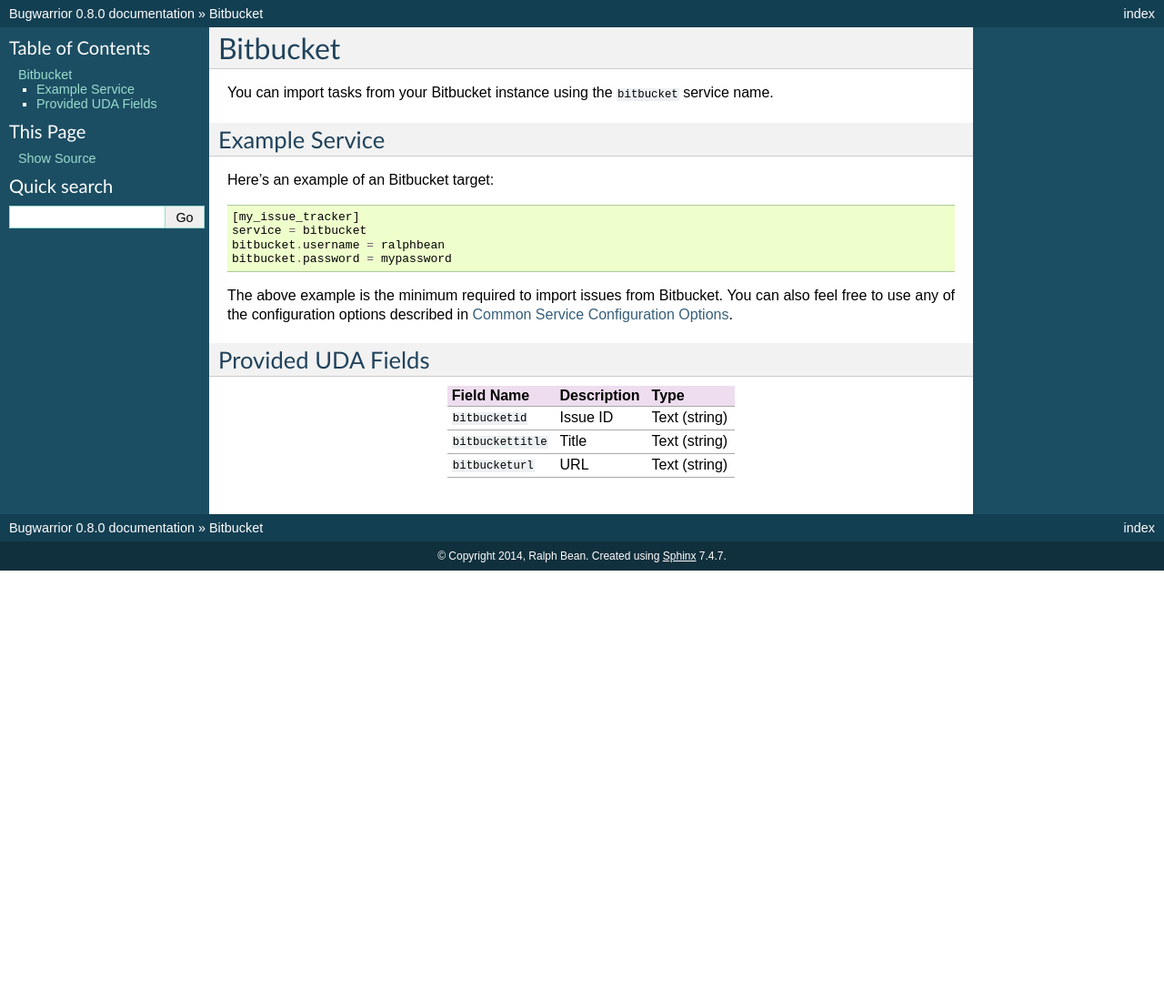
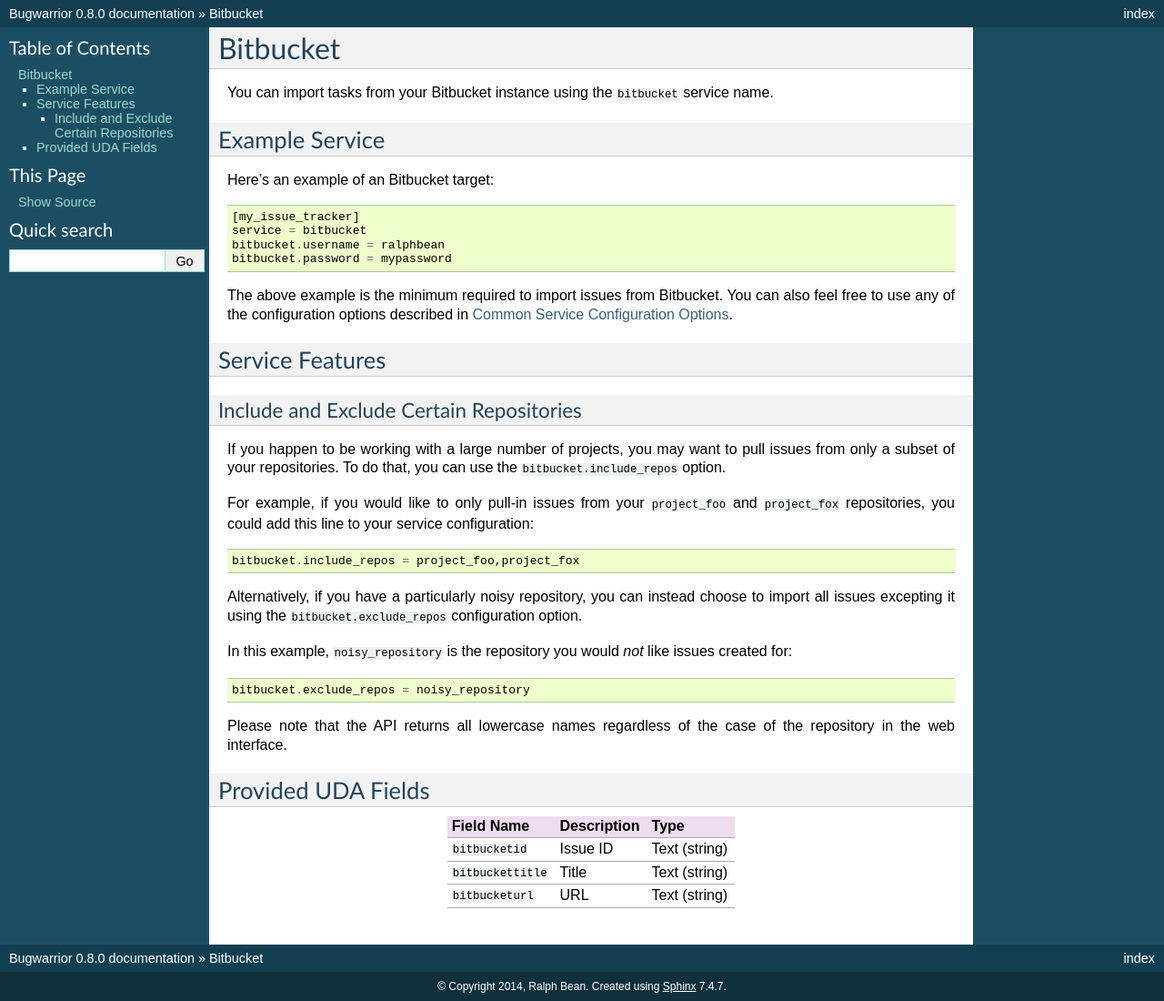
Before and after one commit to GothenburgBitFactory/bugwarrior, a Sphinx documentation site: the page built from bugwarrior/docs/services/bitbucket.rst, in a window 1280 px wide. Shown: the whole page at 91% size. Built offline with Sphinx 7.4.7, drawn with Linux system fonts in a browser that asks for light colours; pages that are not in the unit, such as notebooks, are missing from menus; before the commit the page ends 900 px from its top, so only the background shows below that.

Commit message:
bitbucket: allow filtering repos

```diff
--- a/bugwarrior/docs/services/bitbucket.rst
+++ b/bugwarrior/docs/services/bitbucket.rst
@@ -18,6 +18,34 @@
 Bitbucket.  You can also feel free to use any of the
 configuration options described in :ref:`common_configuration_options`.
 
+Service Features
+----------------
+
+Include and Exclude Certain Repositories
+++++++++++++++++++++++++++++++++++++++++
+
+If you happen to be working with a large number of projects, you
+may want to pull issues from only a subset of your repositories.  To
+do that, you can use the ``bitbucket.include_repos`` option.
+
+For example, if you would like to only pull-in issues from
+your ``project_foo`` and ``project_fox`` repositories, you could add
+this line to your service configuration::
+
+    bitbucket.include_repos = project_foo,project_fox
+
+Alternatively, if you have a particularly noisy repository, you can
+instead choose to import all issues excepting it using the
+``bitbucket.exclude_repos`` configuration option.
+
+In this example, ``noisy_repository`` is the repository you would
+*not* like issues created for::
+
+    bitbucket.exclude_repos = noisy_repository
+
+Please note that the API returns all lowercase names regardless of
+the case of the repository in the web interface.
+
 Provided UDA Fields
 -------------------
 
```
Also changed, not shown: 1 other file.
